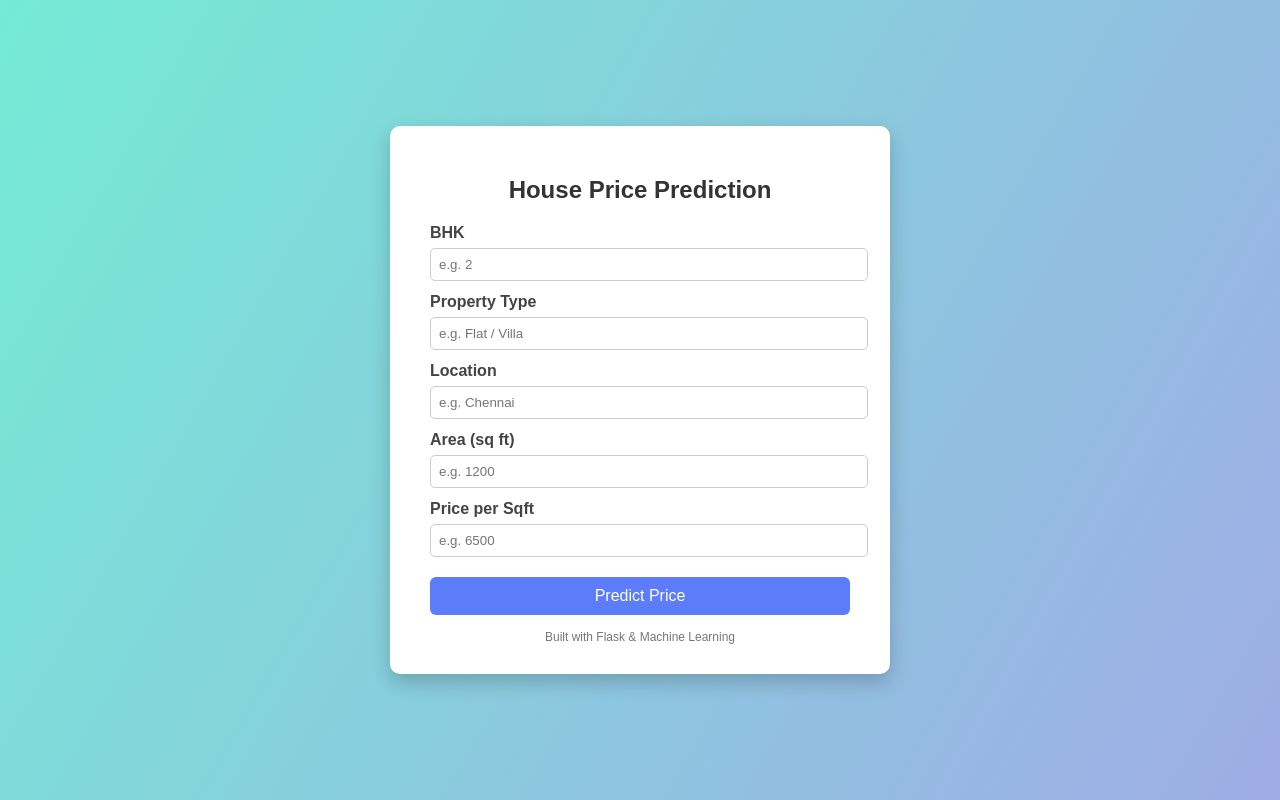
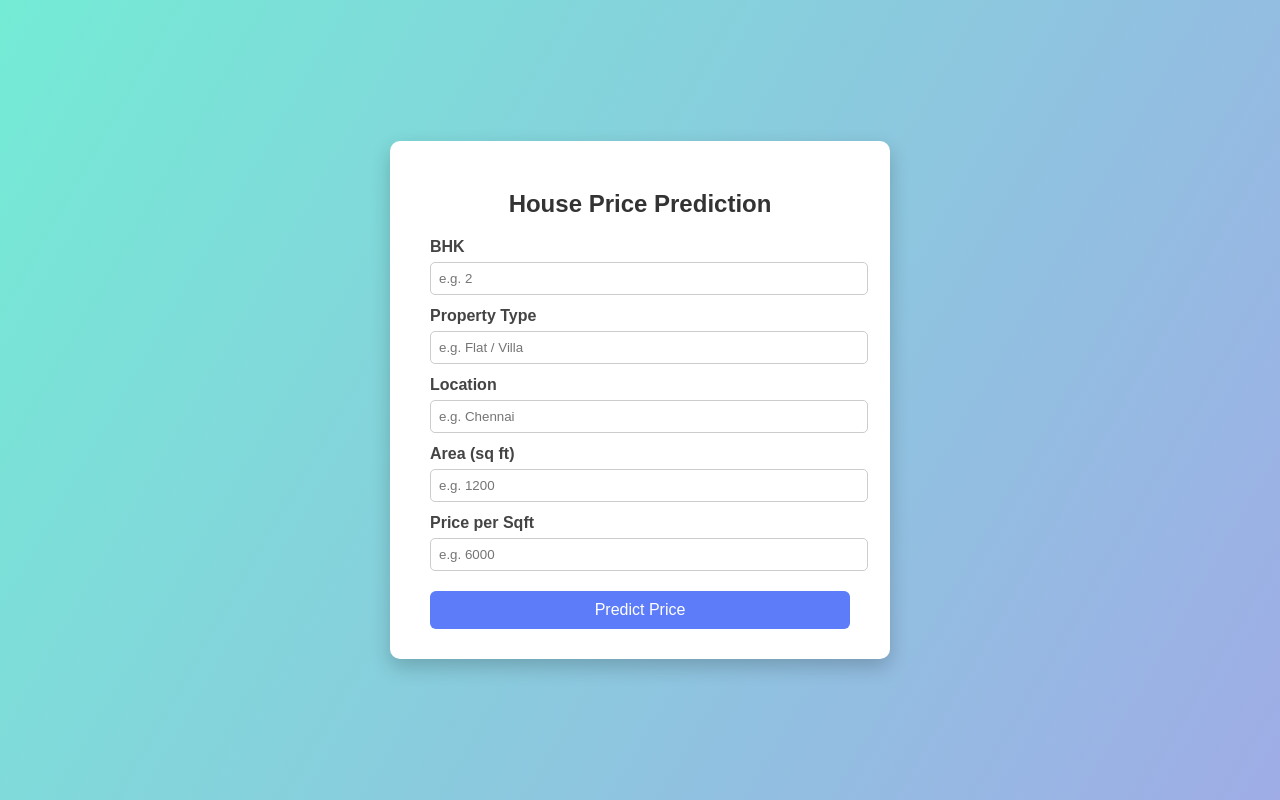
Before and after one commit to rahman-ds/House_Price_Prediction, a Flask app: page / in a window 1280 px wide. Run offline with Flask 3, Linux system fonts and the light colour scheme; parts of the project's set-up code (start-up, migrations or seed data) failed here and were passed over.

Commit message:
Remove the Footer..

```diff
--- a/templates/index.html
+++ b/templates/index.html
@@ -103,7 +103,7 @@
 <div class="card">
     <h2>House Price Prediction</h2>
 
-    <form method="POST">
+   <form method="POST">
 
       <label>BHK</label>
       <input type="number" name="bhk" placeholder="e.g. 2" required>
@@ -118,10 +118,11 @@
       <input type="number" name="sqft" placeholder="e.g. 1200" required>
 
       <label>Price per Sqft</label>
-      <input type="number" name="pricepersqft" placeholder="e.g. 6500" required>
+      <input type="number" name="pricepersqft" placeholder="e.g. 6000" required>
 
       <button type="submit">Predict Price</button>
-    </form>
+  </form>
+
 
 
     {% if prediction %}
@@ -135,10 +136,6 @@
             {{ error }}
         </div>
     {% endif %}
-
-    <footer>
-        Built with Flask & Machine Learning
-    </footer>
 </div>
 
 </body>
```
